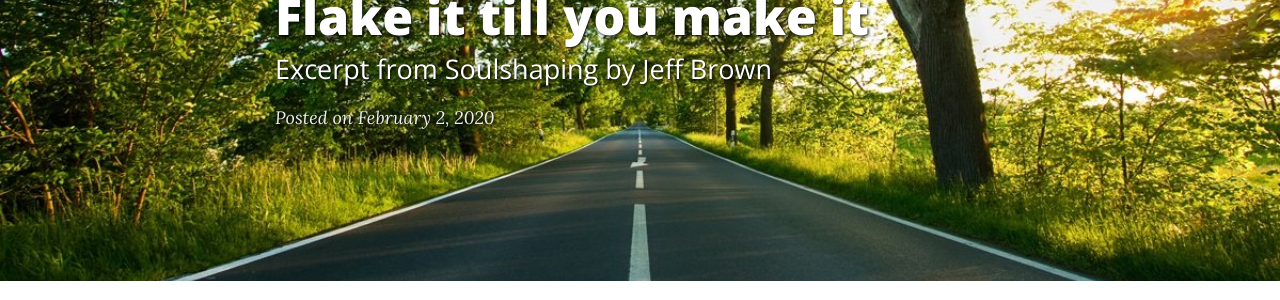
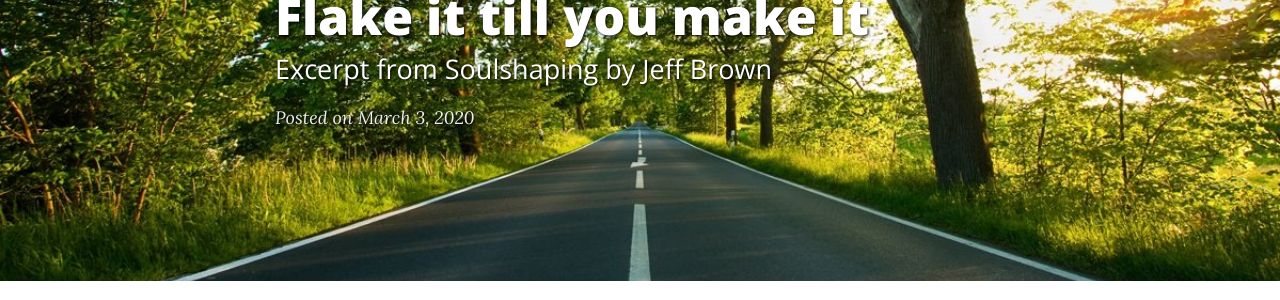
Before and after one commit to britadeiro/britadeiro.github.io, a Jekyll site: the page built from _posts/2020-02-02-flake-it-till-you-make-it.md, in a window 1280 px wide and 1400 px high. Shown: the part 252-552 px from the top of the window. Built offline with Jekyll 4.4.1, drawn with Linux system fonts in a browser that asks for light colours; nearby versions of some CDN libraries; part of the change alters nothing that is shown; some of the changed text lies outside the part shown.

```diff
--- a/_posts/2020-02-02-flake-it-till-you-make-it.md
+++ b/_posts/2020-02-02-flake-it-till-you-make-it.md
@@ -4,6 +4,7 @@ title: Flake it till you make it
 subtitle: Excerpt from Soulshaping by Jeff Brown
 cover-img: /assets/img/path.jpg
 tags: [books, test]
+date: 2020-03-03 00:01:02 -0300
 ---
 
 Under what circumstances should we step off a path? When is it essential that we finish what we start? If I bought a bag of peanuts and had an allergic reaction, no one would fault me if I threw it out. If I ended a relationship with a woman who hit me, no one would say that I had a commitment problem. But if I walk away from a seemingly secure route because my soul has other ideas, I am a flake?
```
